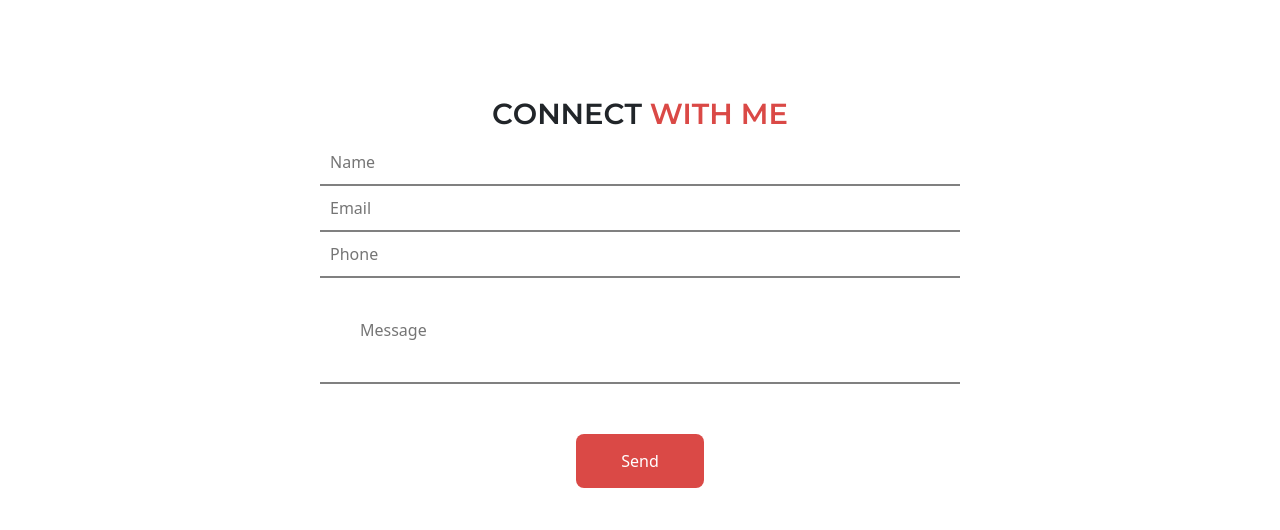
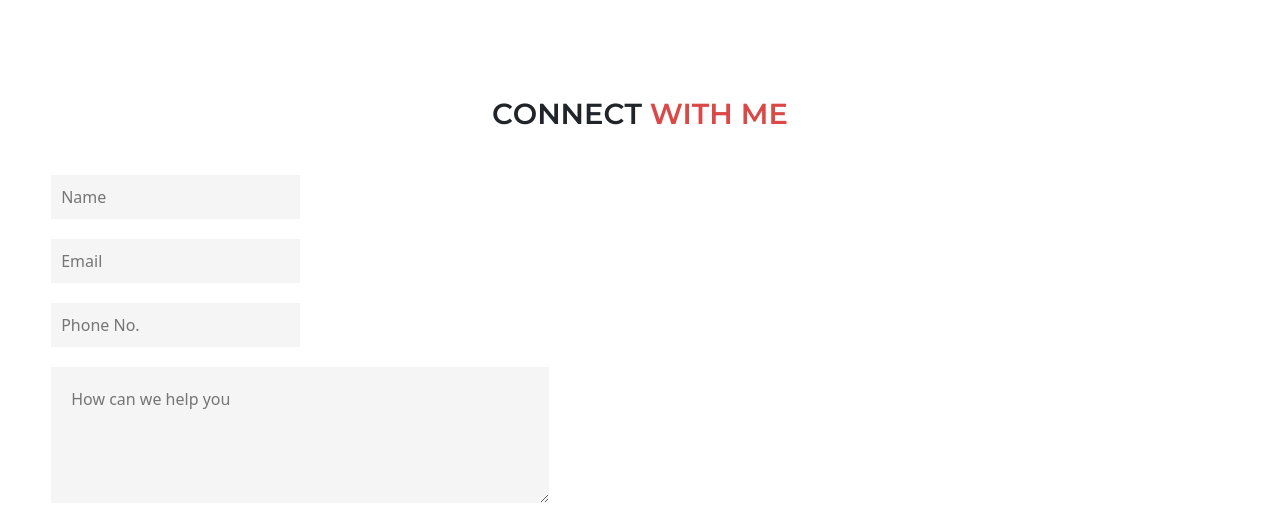
Before and after one commit to SafurePanashe/My-portfoliio, a plain HTML site: page index.html in a window 1280 px wide. Shown: the part 4407-4937 px from the top of the page. Drawn offline with Linux system fonts and the light colour scheme.

Commit message:
added html

```diff
--- a/CSS/style.scss
+++ b/CSS/style.scss
@@ -571,19 +571,22 @@ header {
     form {
         display: flex;
         flex-direction: column;
-        justify-content: center;
-        align-items: center;
+        // justify-content: center;
+        // align-items: center;
+        background-color: #ffff;
+        padding: 2vw 4vw;
+        width: 90%;
+        max-width: 600px;
+        border-radius: 10px;
 
-        input {
-            border-bottom: 2px solid grey;
-            border-top: none;
-            border-left: none;
-            border-right: none;
-
-            padding: 10px 0;
+        input,textarea{
+           border: 0;
+           margin: 10px 0;
+           padding: 20px;
+           outline: none;
+           background-color: #f5f5f5;
+           font-size: 16px;
         }
-    }
-
         button {
             margin-top: 20px;
             width: 25%;
@@ -593,6 +596,9 @@ header {
             border-radius: 8px;
             padding: 10px;
         }
+    }
+
+
 }
 
 footer {
--- a/index.html
+++ b/index.html
@@ -59,7 +59,7 @@
             <div class="col-sm-12 col-md-6 col-lg-6">
                 <img src="./imgs/about.png" alt="">
             </div>
-            <div class="col-sm-12 col-md-12 col-lg-6 . text">
+            <div class="col-sm-12 col-md-12 col-lg-6  text">
                 <h2 class="top">About <span> Me</span></h2>
                 <h2 class="bottom">Using Creativity to Get Clients</h2>
 
@@ -216,13 +216,14 @@
     <!-- connect -->
     <section id="contact" class="connect">
         <h2>CONNECT <span>WITH ME</span></h2>
-        <form action="">
-            <input type="text" placeholder="Name">
-            <input type="text" placeholder="Email">
-            <input type="text" placeholder="Phone">
-            <input type="text" placeholder="Message" class="messag">
+        <form onsubmit="sendEmail(); reset(); return false;">
+            <input type="text" id="Name" placeholder="Name" required>
+            <input type="email" id="Email" placeholder="Email" required>
+            <input type="text" id="Phone" placeholder="Phone No." required>
+            <textarea  id="message" rows="4" placeholder="How can we help you "></textarea>
+            <button type="submit ">Send</button>
         </form>
-        <button>Send</button>
+
     </section>
     <!-- end connect -->
 
@@ -251,6 +252,25 @@
 
     <script src="./JS/bootstrap.min.js"></script>
     <script src="./JS/main.js"></script>
+    <script src="https://smtpjs.com/v3/smtp.js"></script>
+    <script>
+        function sendEmail(){
+            Email.send({
+    Host : "smtp.gmail.com",
+    Username : "safurepanashe17@gmail.com",
+    Password : "trifford02",
+    To : 'panashesafure5@gmail.com',
+    From : document.getElementById("email ").value ,
+    Subject : "New contact form enquiry",
+    Body : "Name: " + document.getElementById("name").value
+    + "<br> Email:" + document.getElementById("email").value
+    + "<br> Phone no:" + document.getElementById("phone").value
+    + "<br> Message:" + document.getElementById("message").value
+}).then(
+  message => alert("Message sent successfully")
+);
+        }
+    </script>
 </body>
 
 </html>
```
Also changed, not shown: CSS/style.css, 1 other file. Lines whose indentation alone changed are shown as unchanged.
